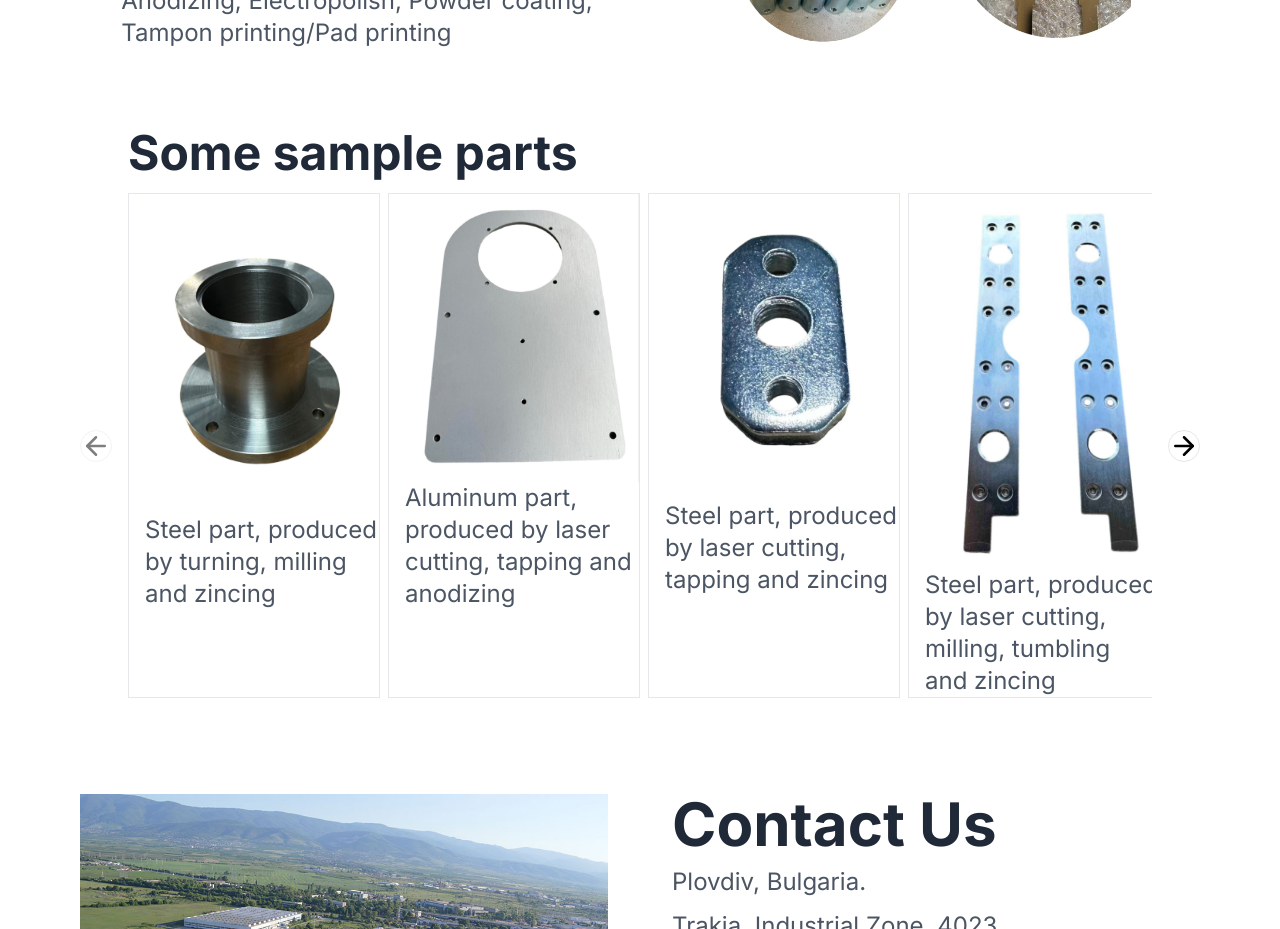
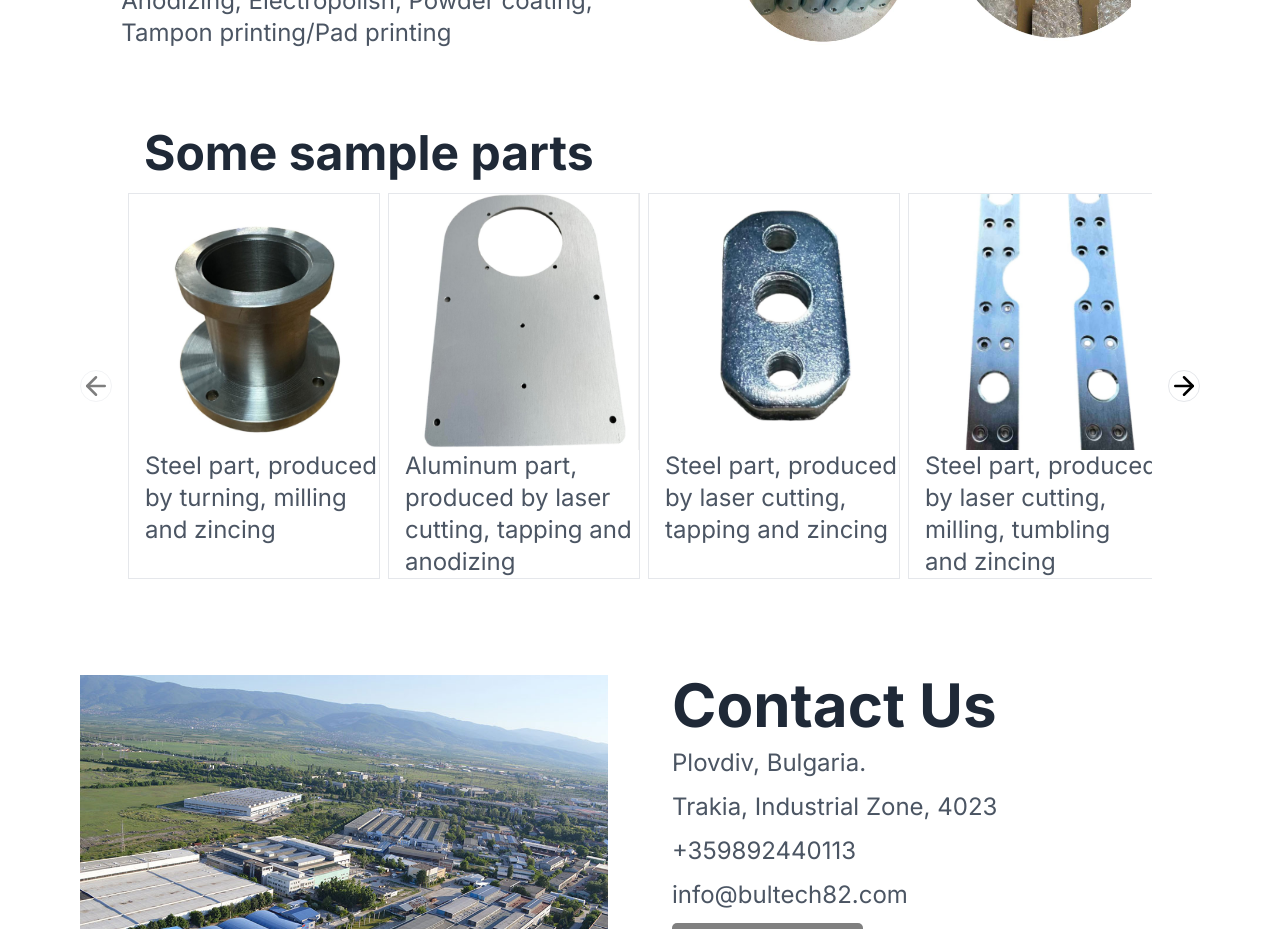
Before and after one commit to NikolaSirakov2/bultech82, a Next.js app: page / in a window 1280 px wide. Shown: the part 3260-4189 px from the top of the page. Built offline with nearby package versions, Linux system fonts and the light colour scheme.

Commit message:
Update SampleParts.tsx

```diff
--- a/app/components/SampleParts.tsx
+++ b/app/components/SampleParts.tsx
@@ -20,15 +20,17 @@ const samples = [
 function SampleParts() {
   return (
     <div className="mx-auto max-w-screen-lg">
-<h1 className="text-4xl font-bold text-gray-800 md:text-5xl xl:text-5xl">
+      <h1 className="text-4xl font-bold text-gray-800 md:text-5xl xl:text-5xl pl-4">
         Some sample parts
       </h1>
       <Carousel>
         <CarouselPrevious />
         <CarouselContent className="overflow-visible p-4">
           {samples.map((sample) => (
-        <CarouselItem key={sample.name} className="w-1/4 border transform transition-transform duration-200 outline-transparent outline-2 mr-2">
-          <Image src={sample.image} alt={sample.name} width={500} height={300} className="object-cover object-center" />
+            <CarouselItem key={sample.name} className="w-full sm:w-1/2 md:w-1/3 lg:w-1/4 xl:w-1/4 border transform transition-transform duration-200 outline-transparent outline-2 mr-2">
+              <div className="w-full h-64 relative">
+                <Image src={sample.image} alt={sample.name} layout="fill" className="absolute object-cover object-center" />
+              </div>
               <p className="text-1xl text-gray-600 md:text-1xl xl:text-2xl">{sample.text}</p>
             </CarouselItem>
           ))}
```
Lines whose indentation alone changed are shown as unchanged.
